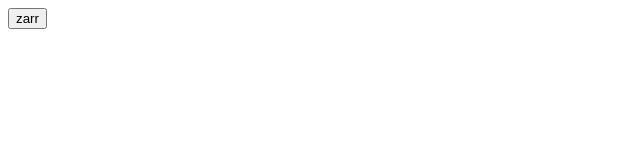
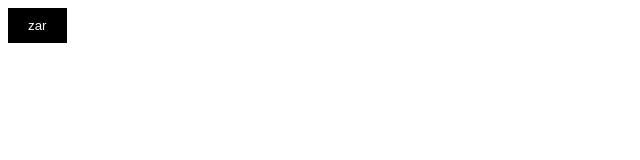
Before and after one commit to oshi777/zar, a plain HTML site: page index.html in a window 1280 px wide. Shown: the whole page, without its empty margins (0-640 px from the left). Drawn offline with Linux system fonts and the light colour scheme.

Commit message:
Update index.html

```diff
--- a/index.html
+++ b/index.html
@@ -1,9 +1,23 @@
 <!DOCTYPE html>
 <html>
   <head>
-
+    <style>
+      .zar{
+        background-color: rgb(0, 0, 0);
+        color: rgb(255, 255, 255);
+        border: none;
+        padding-top: 10px;
+        padding-bottom: 10px;
+        padding-left: 20px;
+        padding-right: 20px;
+        transition: opacity 0.15s;
+      }
+      .zar:hover{
+        opacity: 0.7;
+      }
+    </style>
   </head>
   <body>
-    <button>zarr</button>
+    <button class="zar">zar</button>
   </body>
 </html>
```
